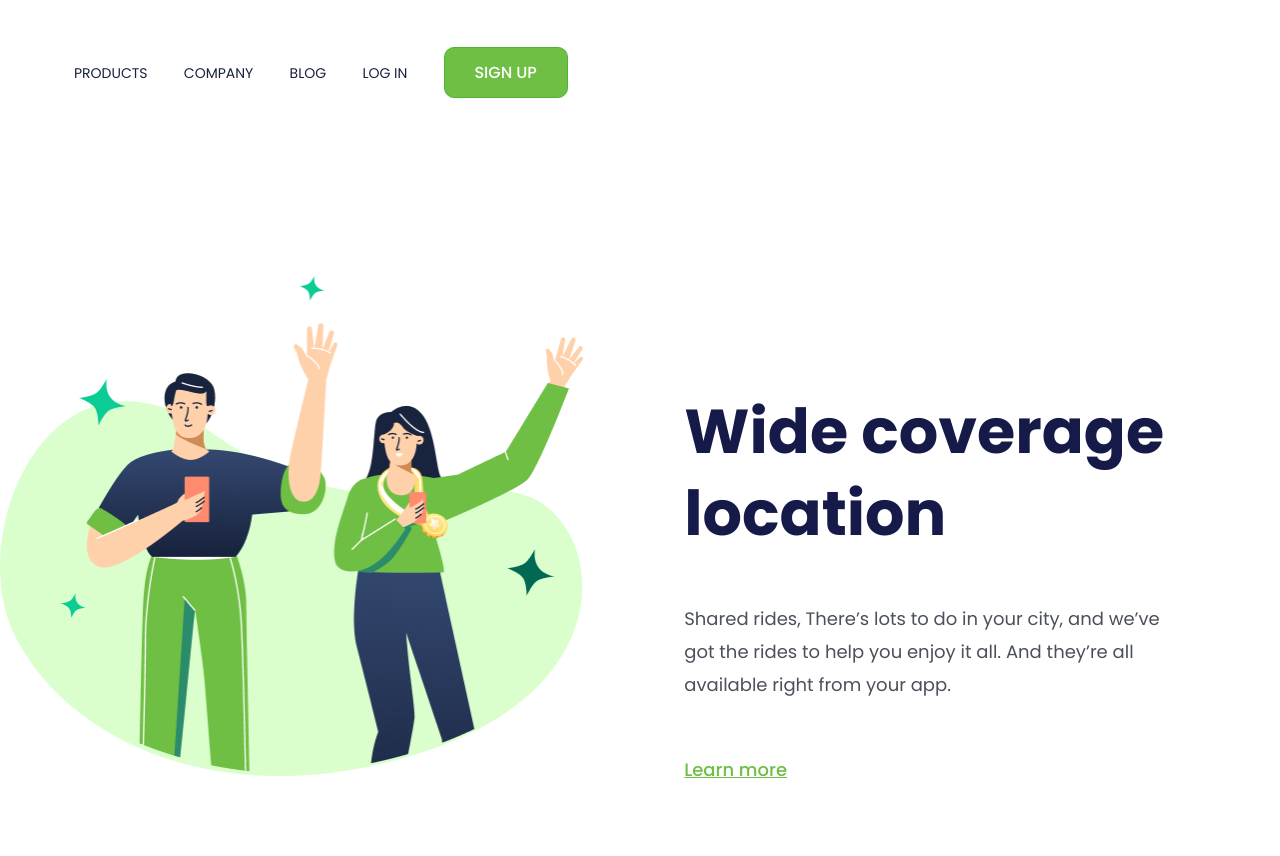
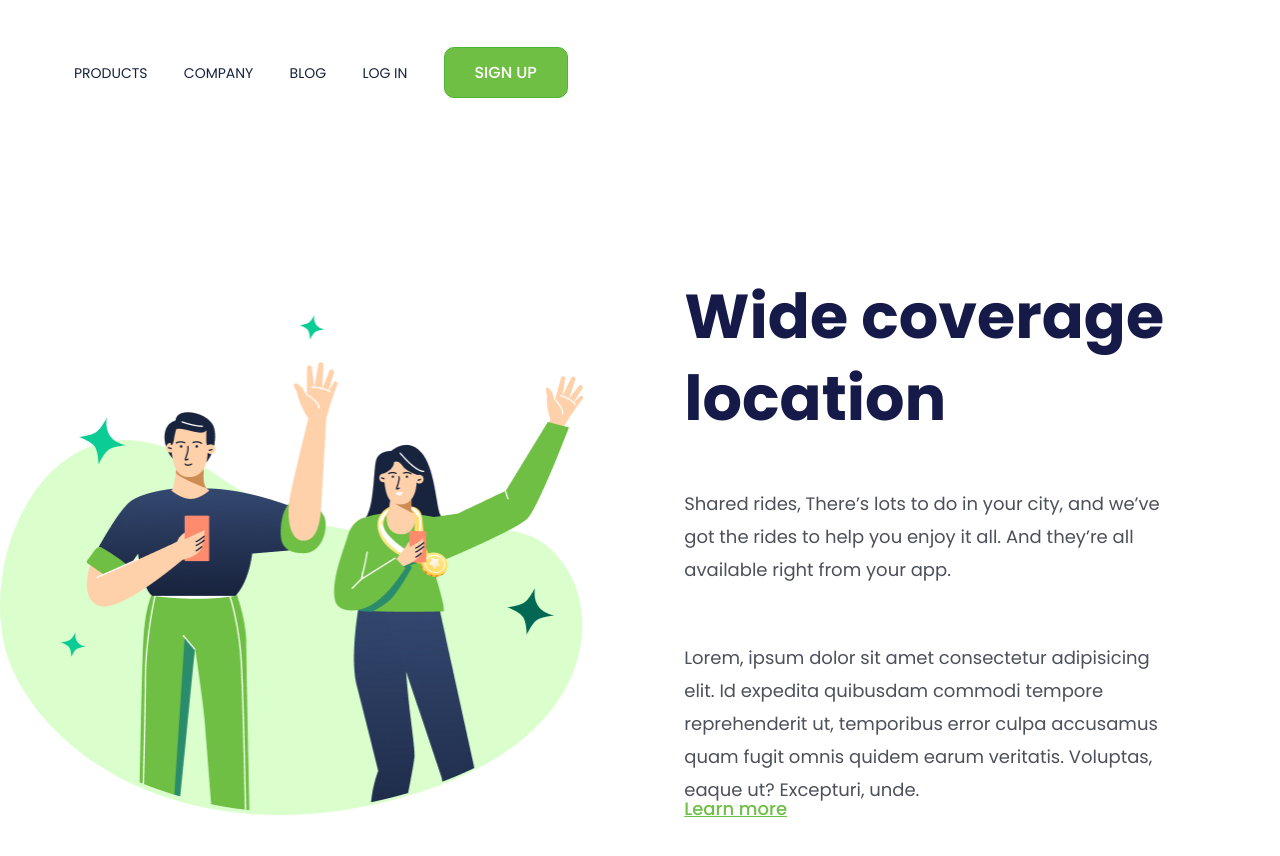
Before and after one commit to BtMarcos/DESAFIO_CSS1, a plain HTML site: page index.html in a window 1280 px wide. Shown: the top 856 px of the page. Drawn offline with Linux system fonts and the light colour scheme.

Commit message:
Insert Lorem paragraph

```diff
--- a/index.html
+++ b/index.html
@@ -29,6 +29,7 @@
             <h1>Wide coverage location</h1>
             <p>Shared rides, There’s lots to do in your city, and we’ve got the rides to help you enjoy it all. And
                 they’re all available right from your app.</p>
+                <p>Lorem, ipsum dolor sit amet consectetur adipisicing elit. Id expedita quibusdam commodi tempore reprehenderit ut, temporibus error culpa accusamus quam fugit omnis quidem earum veritatis. Voluptas, eaque ut? Excepturi, unde.</p>
             <a class="learn-more" href="learn-more">Learn more</a>
         </section>
     </section>
```
